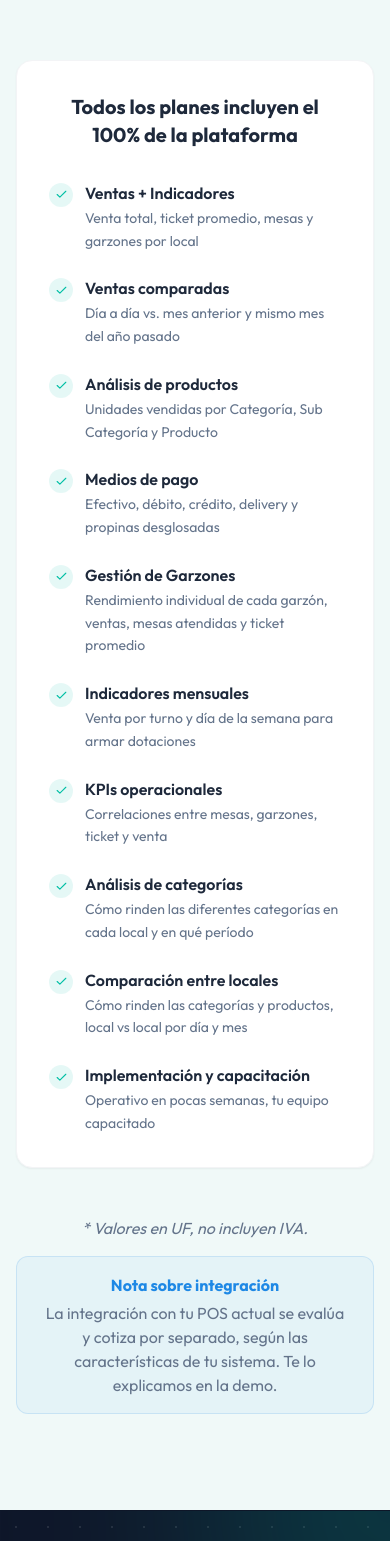
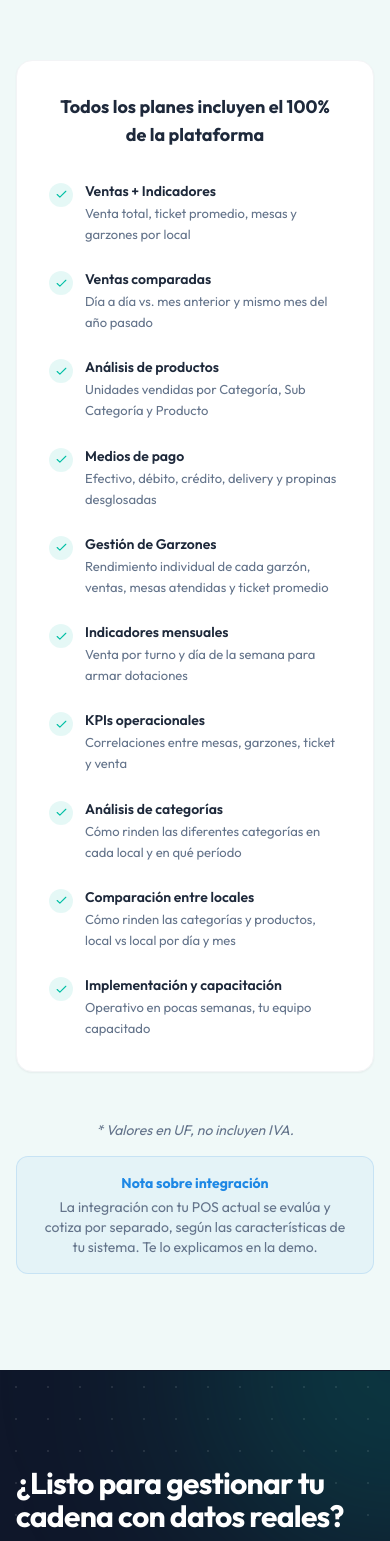
Before and after one commit to ecantolla/savvy-analitica, a Next.js app: page / in a window 390 px wide. Shown: the part 10387-11928 px from the top of the page. Built offline with nearby package versions, Linux system fonts and the light colour scheme; no server answers.

Commit message:
Pricing: volver a tamaño mobile original y mantener texto mas grande solo en desktop

```diff
--- a/src/components/Pricing.jsx
+++ b/src/components/Pricing.jsx
@@ -98,7 +98,7 @@ export default function Pricing() {
           </div>
 
           <div className="max-w-5xl mx-auto bg-white rounded-2xl p-8 shadow-sm border border-gray-100 mb-12">
-            <h4 className="text-xl font-bold text-text-main mb-8 text-center">
+            <h4 className="text-lg md:text-xl font-bold text-text-main mb-8 text-center">
               Todos los planes incluyen el 100% de la plataforma
             </h4>
             <div className="grid grid-cols-1 md:grid-cols-2 lg:grid-cols-3 gap-6">
@@ -108,8 +108,8 @@ export default function Pricing() {
                     <Check size={13} className="text-primary" />
                   </div>
                   <div>
-                    <p className="text-base font-semibold text-text-main">{feature.label}</p>
-                    <p className="text-sm text-text-muted mt-0.5 leading-relaxed">{feature.desc}</p>
+                    <p className="text-sm md:text-base font-semibold text-text-main">{feature.label}</p>
+                    <p className="text-[13px] md:text-sm text-text-muted mt-0.5 leading-relaxed">{feature.desc}</p>
                   </div>
                 </div>
               ))}
@@ -117,10 +117,10 @@ export default function Pricing() {
           </div>
 
           <div className="text-center max-w-2xl mx-auto space-y-4">
-            <p className="text-base text-text-muted italic">
+            <p className="text-sm md:text-base text-text-muted italic">
               * Valores en UF, no incluyen IVA.
             </p>
-            <div className="bg-secondary/5 border border-secondary/15 text-text-main px-6 py-4 rounded-xl text-base">
+            <div className="bg-secondary/5 border border-secondary/15 text-text-main px-6 py-4 rounded-xl text-sm md:text-base">
               <span className="font-bold block mb-1 text-secondary">Nota sobre integración</span>
               <span className="text-text-muted">La integración con tu POS actual se evalúa y cotiza por separado, según las características de tu sistema. Te lo explicamos en la demo.</span>
             </div>
```
